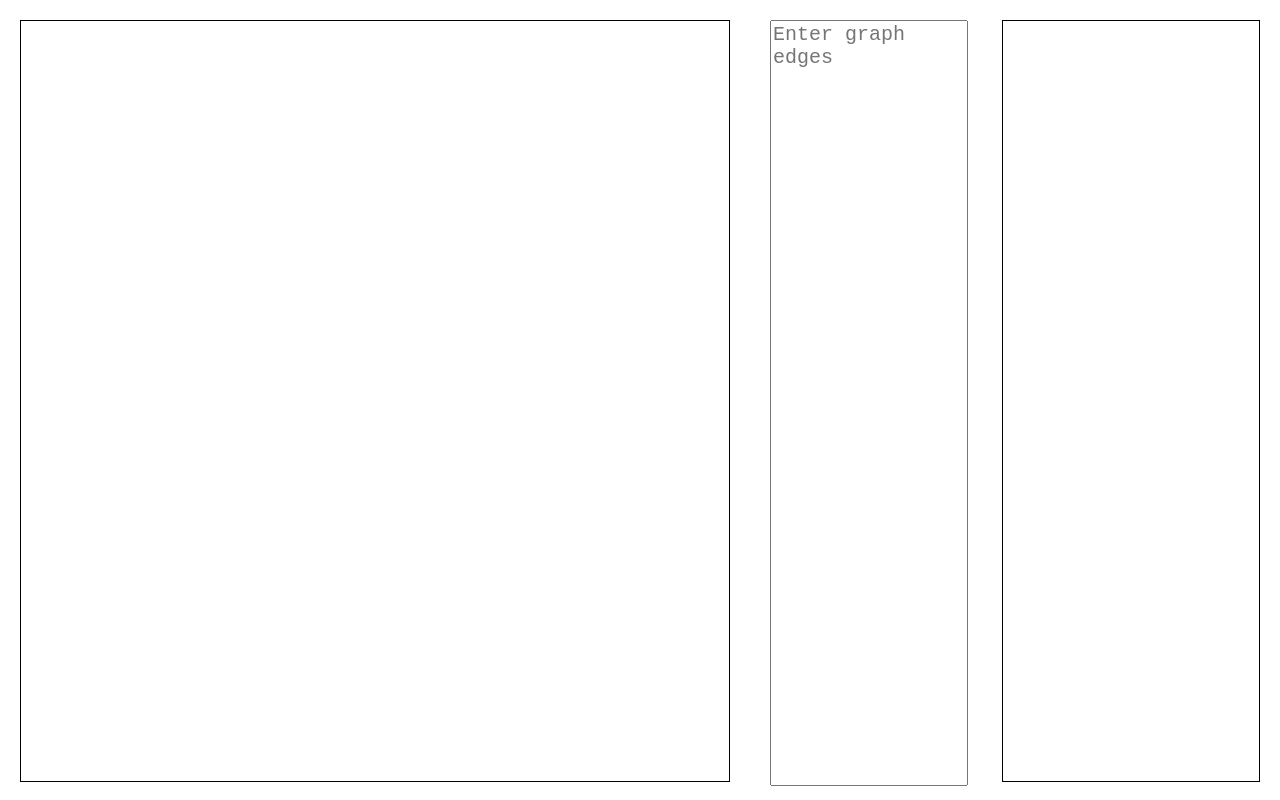
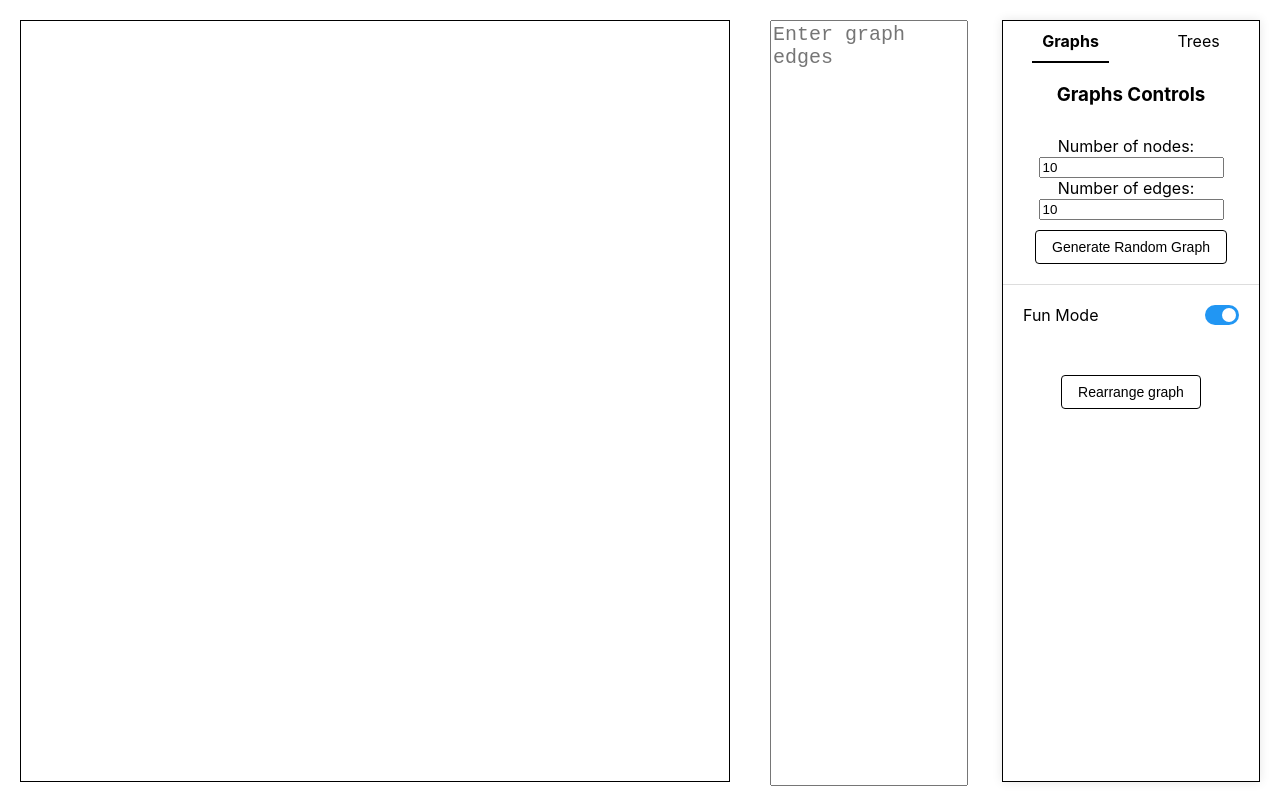
Before and after one commit to AbdullahBitar/graphyy, a React (Create React App) app: page / in a window 1280 px wide. Built offline with nearby package versions, Linux system fonts and the light colour scheme.

Commit message:
feat: random graphs generator

```diff
--- /dev/null
+++ b/src/algorithms/generate-graphs.ts
@@ -0,0 +1,49 @@
+import { Edge, Node } from "../common/common";
+export { };
+
+export const generateRandomTree = (numberOfNodes: number) => {
+    let edges: string = ""
+    for (let i = 2; i <= numberOfNodes; i++) {
+        const randomNode = Math.floor(Math.random() * (i - 1)) + 1;
+        edges += `${i} ${randomNode}\n`
+    }
+    if(numberOfNodes == 1)edges += '1'
+    return edges
+}
+
+export const generateRandomGraph = (numberOfNodes: number, numberOfEdges: number) => {
+
+    if(numberOfEdges > numberOfNodes * (numberOfNodes - 1) / 2)return ""
+
+    let edges: string = ""
+    const edgeSet = new Set<string>()
+    const nodeSet = new Set<Node>()
+
+    for(let e = 1 ; e <= numberOfEdges ; e++){
+        let i = (e % numberOfNodes) + 1
+        let randomNode = Math.floor(Math.random() * (numberOfNodes)) + 1;
+
+        let loop = 0
+
+        while(loop < 1000 && (edgeSet.has(`${i}-${randomNode}`) || randomNode == i)){
+            randomNode = Math.floor(Math.random() * (numberOfNodes)) + 1;
+            loop++
+        }
+
+        nodeSet.add(i)
+        nodeSet.add(randomNode)
+
+        edgeSet.add(`${i}-${randomNode}`)
+        edgeSet.add(`${randomNode}-${i}`)
+
+        edges += `${i} ${randomNode}\n`
+    }
+
+    for(let i = 1 ; i <= numberOfNodes ; i++){
+        if(!nodeSet.has(i)){
+            edges += `${i}\n`
+        }
+    }
+
+    return edges
+}
--- a/src/pages/MainPage.tsx
+++ b/src/pages/MainPage.tsx
@@ -1,7 +1,7 @@
 import { ChangeEvent, useEffect, useRef, useState } from 'react';
 import './MainPage.css';
 import * as d3 from 'd3';
-import { Edge, Node } from '../common/common';
+import { Edge, Node, getRandomHexColor } from '../common/common';
 import Controls from './controls';
 
 export function MainPage() {
@@ -9,6 +9,8 @@ export function MainPage() {
     const graphContainerRef = useRef<SVGSVGElement>(null)
     const simulationRef = useRef<any>(null);
     const [edges, setEdges] = useState('')
+    const [isColorful, setIsColorful] = useState(true);
+
 
     const handleEdgesChange = (event: ChangeEvent<HTMLTextAreaElement>) => {
         setEdges(event.target.value)
@@ -102,7 +104,7 @@ export function MainPage() {
         nodeEnter.append('circle')
             .attr('r', nodeRadius)
             .attr('fill', 'white')
-            .attr('stroke', getRandomHexColor())
+            .attr('stroke', (isColorful ? getRandomHexColor() : 'black'))
             .attr('stroke-width', 3);
 
         nodeEnter.append('text')
@@ -115,13 +117,13 @@ export function MainPage() {
 
         function ticked() {
             svg.selectAll('.node')
-                .attr('transform', (d: any) => `translate(${d.x},${d.y})`);
+                .attr('transform', (d: any) => `translate(${Math.max(nodeRadius, Math.min(width - nodeRadius, d.x))},${Math.max(nodeRadius, Math.min(height - nodeRadius, d.y))})`);
 
             svg.selectAll('line')
-                .attr('x1', (d: any) => d.source.x)
-                .attr('y1', (d: any) => d.source.y)
-                .attr('x2', (d: any) => d.target.x)
-                .attr('y2', (d: any) => d.target.y);
+                .attr('x1', (d: any) => Math.max(nodeRadius, Math.min(width - nodeRadius, d.source.x)))
+                .attr('y1', (d: any) => Math.max(nodeRadius, Math.min(height - nodeRadius, d.source.y)))
+                .attr('x2', (d: any) => Math.max(nodeRadius, Math.min(width - nodeRadius, d.target.x)))
+                .attr('y2', (d: any) => Math.max(nodeRadius, Math.min(height - nodeRadius, d.target.y)));
         }
 
         function dragStarted(event: any, d: any) {
@@ -143,23 +145,13 @@ export function MainPage() {
 
     }, [edges])
 
-    function getRandomHexColor() {
-        const letters = '0123456789ABCDEF';
-        let color = '#';
-        for (let i = 0; i < 6; i++) {
-            color += letters[Math.floor(Math.random() * 16)];
-        }
-        return color;
-    }
-
-
     return (
         <div className="main-page">
             <svg ref={graphContainerRef} className="graph-container"></svg>
             <div className="text-box">
                 <textarea className="text-input" placeholder="Enter graph edges" value={edges} onChange={handleEdgesChange} ></textarea>
             </div>
-            <Controls/>
+            <Controls graphContainerRef={graphContainerRef} isColorful={isColorful} setIsColorful={setIsColorful} setEdges={setEdges} />
         </div>
     );
 }
--- a/src/pages/controls.css
+++ b/src/pages/controls.css
@@ -3,4 +3,124 @@
     border: 1px solid #000;
     height: calc(100vh - 40px);
     margin: 20px;
+    flex-direction: column;
+    justify-content: space-between;
+    box-shadow: 0 0 10px rgba(0, 0, 0, 0.1);
 }
+
+.tabs {
+    display: flex;
+    justify-content: space-around;
+    margin-bottom: 10px;
+}
+
+.tab {
+    padding: 10px;
+    cursor: pointer;
+    transition: background-color 0.3s;
+}
+
+.tab:hover {
+    background-color: #f0f0f0;
+}
+
+.tab.active {
+    font-weight: bold;
+    border-bottom: 2px solid #000;
+}
+
+.controls-content {
+    flex-grow: 1;
+    padding: 20px;
+    text-align: center;
+}
+
+hr {
+    margin-top: 50px;
+}
+
+.interactive {
+    padding: 20px;
+    border-top: 1px solid #ddd;
+    display: flex;
+    align-items: center;
+}
+
+.label-text {
+    margin-right: 10px;
+}
+
+.switch-container {
+    display: flex;
+    align-items: center;
+}
+
+.switch {
+    margin-left: auto;
+    display: inline-block;
+    position: relative;
+    width: 34px;
+    height: 20px;
+    cursor: pointer;
+}
+
+.switch input {
+    opacity: 0;
+    width: 0;
+    height: 0;
+}
+
+.slider {
+    position: absolute;
+    top: 0;
+    left: 0;
+    right: 0;
+    bottom: 0;
+    background-color: #ccc;
+    transition: .4s;
+    border-radius: 34px;
+}
+
+.slider:before {
+    position: absolute;
+    content: "";
+    height: 14px;
+    width: 14px;
+    left: 3px;
+    bottom: 3px;
+    background-color: white;
+    transition: .4s;
+    border-radius: 50%;
+}
+
+input:checked + .slider {
+    background-color: #2196F3;
+}
+
+input:checked + .slider:before {
+    transform: translateX(14px);
+}
+
+.button {
+    display: inline-block;
+    margin-top: 10px;
+    padding: 8px 16px;
+    background-color: transparent;
+    border: 1px solid ;
+    text-align: center;
+    text-decoration: none;
+    font-size: 14px;
+    cursor: pointer;
+    border-radius: 4px;
+    transition: background-color 0.3s, color 0.3s;
+}
+
+.button:hover {
+    background-color: rgba(0, 0, 0, 1);
+    color: rgba(255, 255, 255, 1);
+}
+
+.control-heading {
+    margin-top: -10px;
+    margin-bottom: 30px;
+}
--- a/src/pages/controls.tsx
+++ b/src/pages/controls.tsx
@@ -1,14 +1,161 @@
-import { ChangeEvent, useEffect, useRef, useState } from 'react';
+import React, { useState } from 'react';
 import './controls.css';
 import * as d3 from 'd3';
+import { getRandomHexColor } from '../common/common';
+import {generateRandomGraph, generateRandomTree} from '../algorithms/generate-graphs'
 
-export function Controls(){
+export function Controls(props: any) {
+    const [activeTab, setActiveTab] = useState('graphs');
+    const [graphNodesNum, setGraphNodesNum] = useState(10)
+    const [graphEdgesNum, setGraphEdgesNum] = useState(10)
+    const [treeNodesNum, setTreeNodesNum] = useState(10)
+
+    function changeColors() {
+        const svg = d3.select(props.graphContainerRef)
+
+        if (!props.isColorful) {
+            d3.selectAll('circle')
+                .each(function () {
+                    d3.select(this).attr('stroke', getRandomHexColor());
+                });
+        }
+        else {
+            d3.selectAll('circle')
+                .attr('stroke', 'black')
+        }
+        props.setIsColorful((prev: any) => !prev)
+    }
+
+    function setRandomGraph() {
+        props.setEdges(generateRandomGraph(graphNodesNum, graphEdgesNum))
+    }
+    function setRandomTree() {
+        props.setEdges(generateRandomTree(treeNodesNum))
+    }
+
+    const handleGraphNodeCountChange = (event: React.ChangeEvent<HTMLInputElement>) => {
+        const value = event.target.valueAsNumber;
+        setGraphNodesNum(value > 0 ? value : 1);
+
+        let nodes = value > 0 ? value : 1
+        const maxEdges = nodes * (nodes - 1) / 2
+        if(graphEdgesNum > maxEdges)setGraphEdgesNum(maxEdges)
+    };
+
+    const handleTreeNodeCountChange = (event: React.ChangeEvent<HTMLInputElement>) => {
+        const value = event.target.valueAsNumber;
+        setTreeNodesNum(value > 0 ? value : 1);
+    };
+
+    const handleGraphEdgeCountChange = (event: React.ChangeEvent<HTMLInputElement>) => {
+        const value = event.target.valueAsNumber;
+        const maxNumOfEdges = graphNodesNum * (graphNodesNum - 1) / 2
+        if(value < 0)setGraphEdgesNum(1);
+        else setGraphEdgesNum(value <= maxNumOfEdges ? value : maxNumOfEdges);
+    };
+
+    const renderControls = () => {
+        switch (activeTab) {
+            case 'graphs':
+                return (
+                    <div>
+                        <h3 className="control-heading">Graphs Controls</h3>
+                        <div className="control-item">
+                            <label className="label-text" htmlFor="node-count">Number of nodes:</label>
+                            <input
+                                type="number"
+                                id="node-count"
+                                name="node-count"
+                                min="1"
+                                defaultValue="10"
+                                value={graphNodesNum}
+                                onChange={handleGraphNodeCountChange}
+                            />
+                        </div>
+                        <div className="control-item">
+                            <label className="label-text" htmlFor="edge-count">Number of edges:</label>
+                            <input
+                                type="number"
+                                id="edge-count"
+                                name="edge-count"
+                                min="0"
+                                defaultValue="0"
+                                value={graphEdgesNum}
+                                onChange={handleGraphEdgeCountChange}
+                            />
+                        </div>
+                        <button className="button" onClick={setRandomGraph}>
+                            Generate Random Graph
+                        </button>
+                    </div>
+                );
+            case 'trees':
+                return (
+                    <div>
+                        <h3 className="control-heading">Trees Controls</h3>
+                        <div className="control-item">
+                            <label className="label-text" htmlFor="node-count">Number of nodes:</label>
+                            <input
+                                type="number"
+                                id="node-count"
+                                name="node-count"
+                                min="1"
+                                defaultValue="10"
+                                value={treeNodesNum}
+                                onChange={handleTreeNodeCountChange}
+                            />
+                        </div>
+                        <button className="button" onClick={setRandomTree}>
+                            Generate Random Tree
+                        </button>
+                    </div>
+                );
+            default:
+                return null;
+        }
+    };
+
 
     return (
         <div className="controls">
+            <div className="tabs">
+                <div
+                    className={`tab ${activeTab === 'graphs' ? 'active' : ''}`}
+                    onClick={() => setActiveTab('graphs')}
+                >
+                    Graphs
+                </div>
+                <div
+                    className={`tab ${activeTab === 'trees' ? 'active' : ''}`}
+                    onClick={() => setActiveTab('trees')}
+                >
+                    Trees
+                </div>
+            </div>
+            <div className="controls-content">
+                {renderControls()}
+            </div>
 
+            <div className="interactive">
+            <span>Fun Mode</span>
+                <label className="switch">
+                    <input
+                        type="checkbox"
+                        checked={props.isColorful}
+                        onChange={() => {
+                            changeColors()
+                        }}
+                    />
+                    <span className="slider round"></span>
+                </label>
+            </div>
+            <div className="controls-content">
+                <button className="button">
+                    Rearrange graph
+                </button>
+            </div>
         </div>
-    )
+    );
 }
 
 export default Controls;
```
Also changed, not shown: src/common/common.ts (+9 -0 lines), src/algorithms/adjacency-list.ts (renamed from src/ds/adjacency-list.ts).
